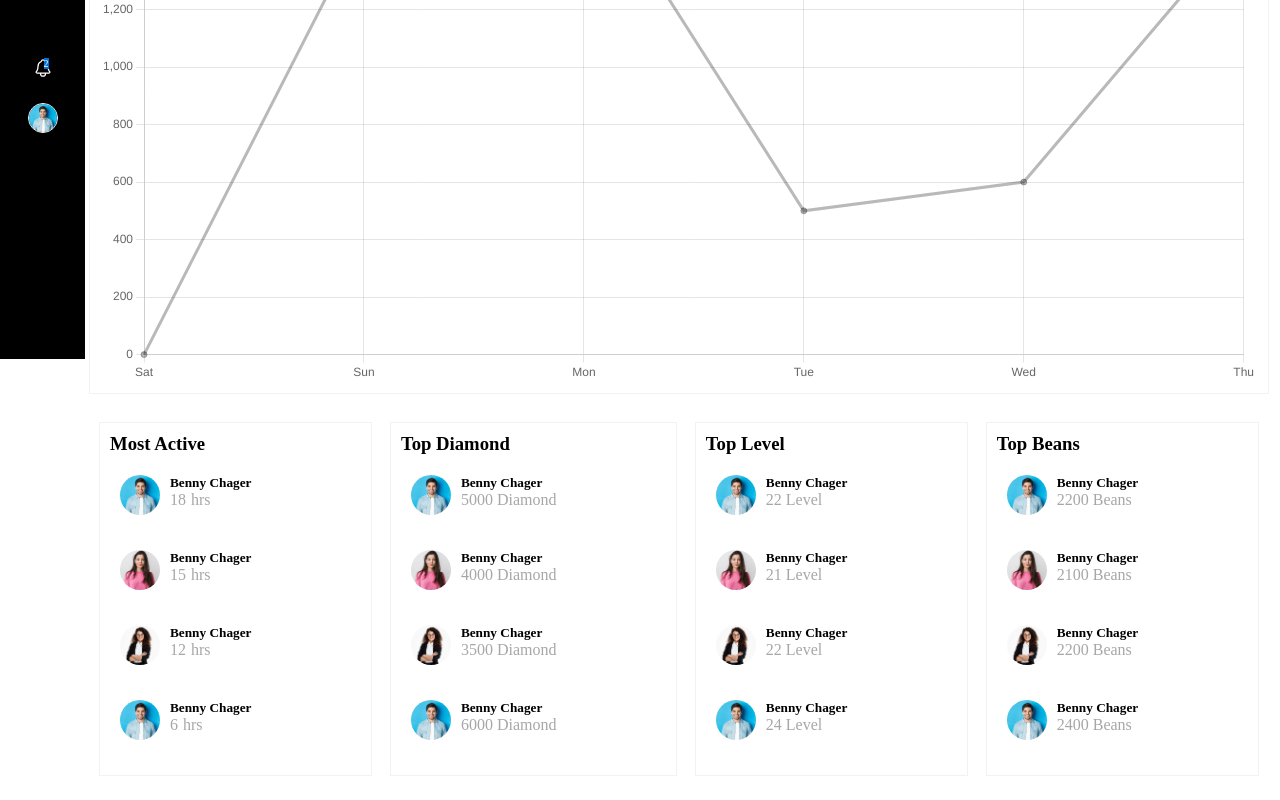
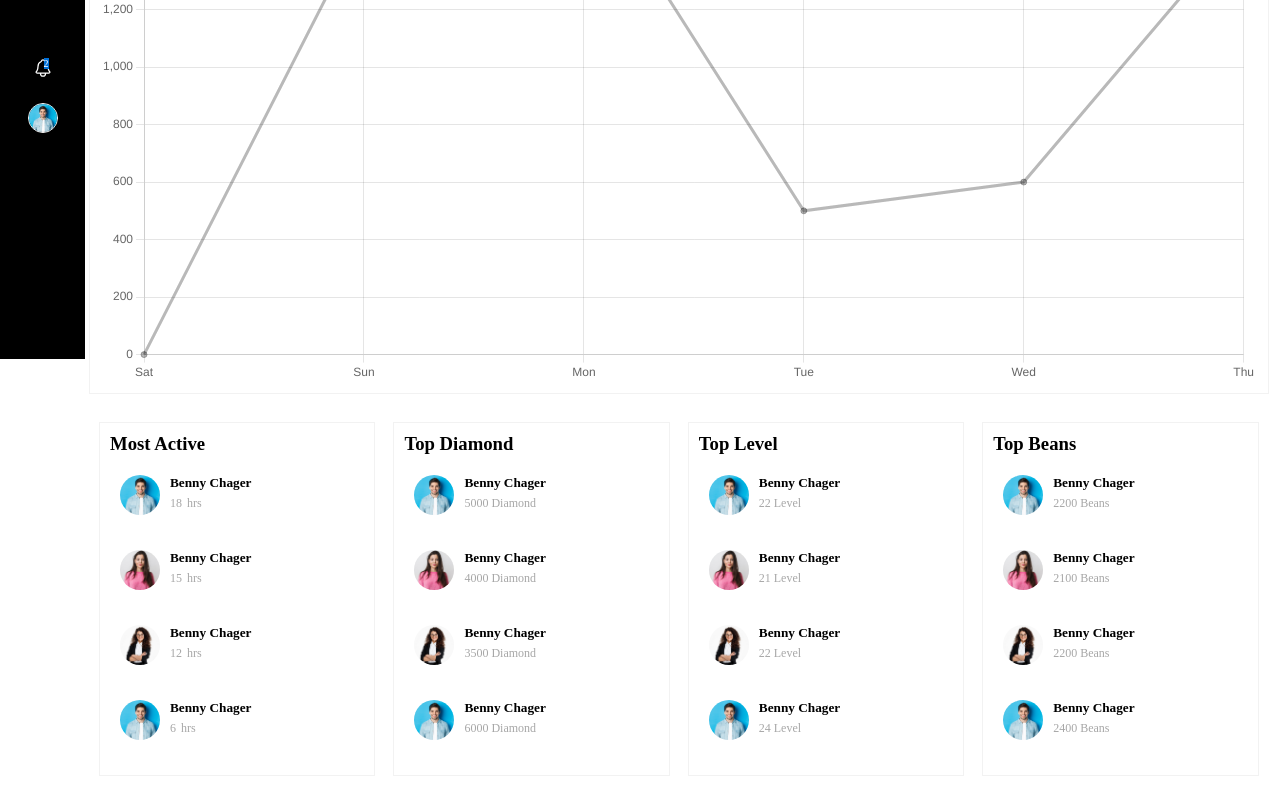
Before and after one commit to shofol1/test_dashboard, a plain HTML site: page index.html in a window 1280 px wide. Shown: the part 441-1241 px from the top of the page. Drawn offline with nearby package versions, Linux system fonts and the light colour scheme.

Commit message:
font size fixed for overview des

```diff
--- a/css/style.css
+++ b/css/style.css
@@ -177,6 +177,11 @@ body {
   object-fit: cover;
   border-radius: 50%;
 }
+.overviewDes {
+  font-size: 12px;
+  margin-top: 5px;
+  color: #a7a7a7;
+}
 
 /* chart style  */
 .tab-chart span {
--- a/index.html
+++ b/index.html
@@ -150,7 +150,7 @@
 
                         <div>
                             <h5>{{   mActive.name }}</h5>
-                            <p style="color: #a7a7a7;">{{ mActive.active }}<span style="margin-left: 5px;">hrs</span></p>
+                            <p  class="overviewDes">{{ mActive.active }}<span style="margin-left: 5px;">hrs</span></p>
                         </div>
                     </div>
                     </div>
@@ -161,7 +161,7 @@
 
                         <div>
                             <h5>{{   mActive.name }}</h5>
-                            <p style="color: #a7a7a7;">{{ mActive.diamond }} <span>Diamond</span></p>
+                            <p  class="overviewDes">{{ mActive.diamond }} <span>Diamond</span></p>
                         </div>
                     </div>
                     </div>
@@ -172,7 +172,7 @@
 
                         <div>
                             <h5>{{   mActive.name }}</h5>
-                            <p style="color: #a7a7a7;">{{ mActive.level }} <span>Level</span></p>
+                            <p  class="overviewDes">{{ mActive.level }} <span>Level</span></p>
                         </div>
                     </div>
                     </div>
@@ -183,7 +183,7 @@
 
                         <div>
                             <h5>{{   mActive.name }}</h5>
-                            <p style="color: #a7a7a7;">{{ mActive.bean }} Beans</p>
+                            <p  class="overviewDes">{{ mActive.bean }} Beans</p>
                         </div>
                     </div>
                     </div>
```
